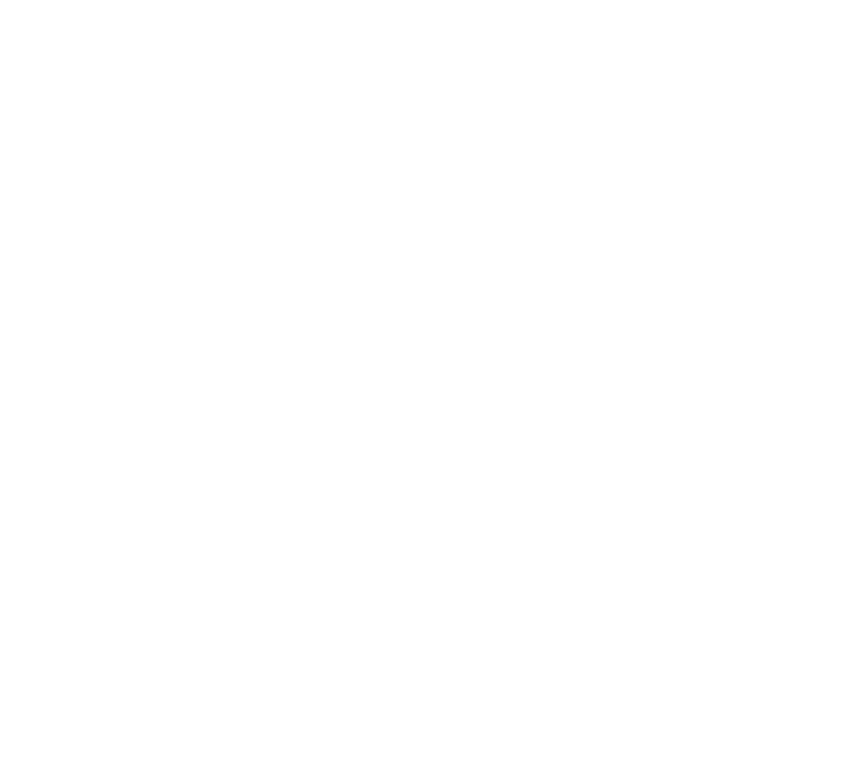
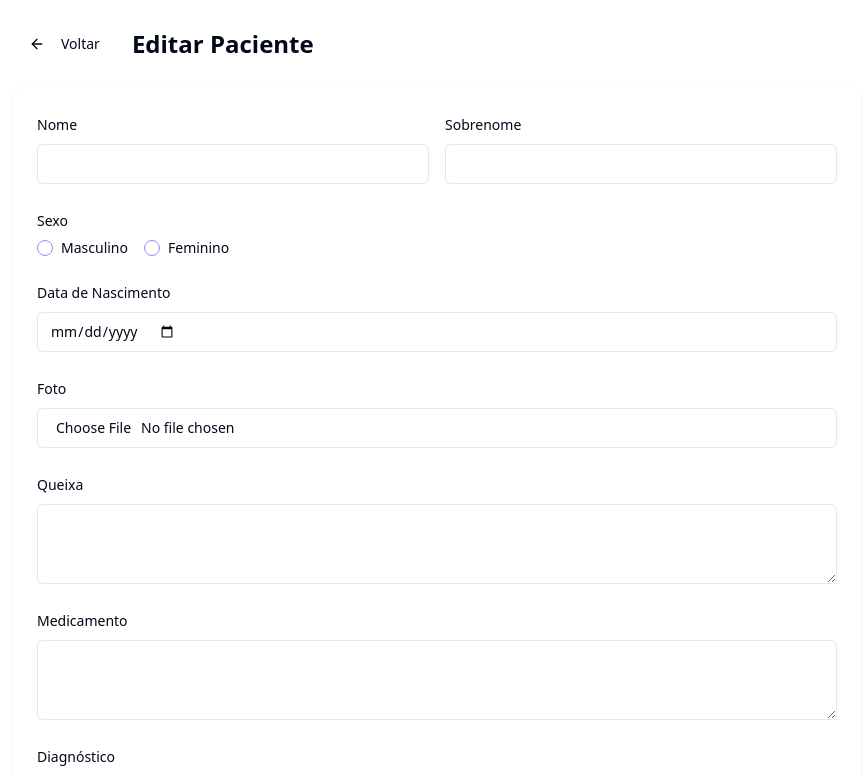
Before and after one commit to fabiojanssen/sistema-bic-frontend, a React (Vite) app: page /patient/edit/1 in a window 1280 px wide. Before the commit this address had no page. Shown: the top 776 px of the page, without its empty margins (203-1071 px from the left). Built offline with nearby package versions, Linux system fonts and the light colour scheme.

Commit message:
Create Edit Patient Screen
Added a new screen for editing patient information, following the same layout and structure as the existing New Patient screen. This includes form fields for patient details and navigation options.
[skip gpt_engineer]

```diff
--- a/src/App.tsx
+++ b/src/App.tsx
@@ -5,6 +5,7 @@ import { QueryClient, QueryClientProvider } from "@tanstack/react-query";
 import { BrowserRouter, Routes, Route } from "react-router-dom";
 import Index from "./pages/Index";
 import NewPatient from "./pages/NewPatient";
+import EditPatient from "./pages/EditPatient";
 
 const queryClient = new QueryClient();
 
@@ -17,6 +18,7 @@ const App = () => (
         <Routes>
           <Route path="/" element={<Index />} />
           <Route path="/patient/new" element={<NewPatient />} />
+          <Route path="/patient/edit/:id" element={<EditPatient />} />
         </Routes>
       </BrowserRouter>
     </TooltipProvider>
--- /dev/null
+++ b/src/pages/EditPatient.tsx
@@ -0,0 +1,164 @@
+import { useState } from "react";
+import { useNavigate, useParams } from "react-router-dom";
+import { Button } from "@/components/ui/button";
+import { Input } from "@/components/ui/input";
+import { Label } from "@/components/ui/label";
+import { RadioGroup, RadioGroupItem } from "@/components/ui/radio-group";
+import { Textarea } from "@/components/ui/textarea";
+import { ArrowLeft } from "lucide-react";
+
+const EditPatient = () => {
+  const navigate = useNavigate();
+  const { id } = useParams();
+  const [formData, setFormData] = useState({
+    nome: "",
+    sobrenome: "",
+    sexo: "",
+    dataNascimento: "",
+    foto: "",
+    queixa: "",
+    medicamento: "",
+    diagnostico: "",
+  });
+
+  const handleSubmit = (e: React.FormEvent) => {
+    e.preventDefault();
+    // Aqui você implementará a lógica de atualização do formulário
+    console.log(formData);
+  };
+
+  const handleChange = (e: React.ChangeEvent<HTMLInputElement | HTMLTextAreaElement>) => {
+    const { name, value } = e.target;
+    setFormData(prev => ({ ...prev, [name]: value }));
+  };
+
+  const handleFileChange = (e: React.ChangeEvent<HTMLInputElement>) => {
+    const file = e.target.files?.[0];
+    if (file) {
+      const reader = new FileReader();
+      reader.onloadend = () => {
+        setFormData(prev => ({ ...prev, foto: reader.result as string }));
+      };
+      reader.readAsDataURL(file);
+    }
+  };
+
+  return (
+    <div className="p-6 max-w-4xl mx-auto">
+      <div className="flex items-center gap-4 mb-6">
+        <Button variant="ghost" onClick={() => navigate(-1)}>
+          <ArrowLeft className="h-4 w-4 mr-2" />
+          Voltar
+        </Button>
+        <h1 className="text-2xl font-bold">Editar Paciente</h1>
+      </div>
+
+      <form onSubmit={handleSubmit} className="space-y-6 bg-white p-6 rounded-lg shadow">
+        <div className="grid grid-cols-2 gap-4">
+          <div className="space-y-2">
+            <Label htmlFor="nome">Nome</Label>
+            <Input
+              id="nome"
+              name="nome"
+              value={formData.nome}
+              onChange={handleChange}
+              required
+            />
+          </div>
+
+          <div className="space-y-2">
+            <Label htmlFor="sobrenome">Sobrenome</Label>
+            <Input
+              id="sobrenome"
+              name="sobrenome"
+              value={formData.sobrenome}
+              onChange={handleChange}
+              required
+            />
+          </div>
+        </div>
+
+        <div className="space-y-2">
+          <Label>Sexo</Label>
+          <RadioGroup
+            onValueChange={(value) => setFormData(prev => ({ ...prev, sexo: value }))}
+            className="flex gap-4"
+          >
+            <div className="flex items-center space-x-2">
+              <RadioGroupItem value="M" id="sexo-m" />
+              <Label htmlFor="sexo-m">Masculino</Label>
+            </div>
+            <div className="flex items-center space-x-2">
+              <RadioGroupItem value="F" id="sexo-f" />
+              <Label htmlFor="sexo-f">Feminino</Label>
+            </div>
+          </RadioGroup>
+        </div>
+
+        <div className="space-y-2">
+          <Label htmlFor="dataNascimento">Data de Nascimento</Label>
+          <Input
+            id="dataNascimento"
+            name="dataNascimento"
+            type="date"
+            value={formData.dataNascimento}
+            onChange={handleChange}
+            required
+          />
+        </div>
+
+        <div className="space-y-2">
+          <Label htmlFor="foto">Foto</Label>
+          <Input
+            id="foto"
+            name="foto"
+            type="file"
+            accept="image/*"
+            onChange={handleFileChange}
+          />
+        </div>
+
+        <div className="space-y-2">
+          <Label htmlFor="queixa">Queixa</Label>
+          <Textarea
+            id="queixa"
+            name="queixa"
+            value={formData.queixa}
+            onChange={handleChange}
+          />
+        </div>
+
+        <div className="space-y-2">
+          <Label htmlFor="medicamento">Medicamento</Label>
+          <Textarea
+            id="medicamento"
+            name="medicamento"
+            value={formData.medicamento}
+            onChange={handleChange}
+          />
+        </div>
+
+        <div className="space-y-2">
+          <Label htmlFor="diagnostico">Diagnóstico</Label>
+          <Textarea
+            id="diagnostico"
+            name="diagnostico"
+            value={formData.diagnostico}
+            onChange={handleChange}
+          />
+        </div>
+
+        <div className="flex justify-end gap-4">
+          <Button type="button" variant="outline" onClick={() => navigate(-1)}>
+            Cancelar
+          </Button>
+          <Button type="submit">
+            Salvar
+          </Button>
+        </div>
+      </form>
+    </div>
+  );
+};
+
+export default EditPatient;
```
